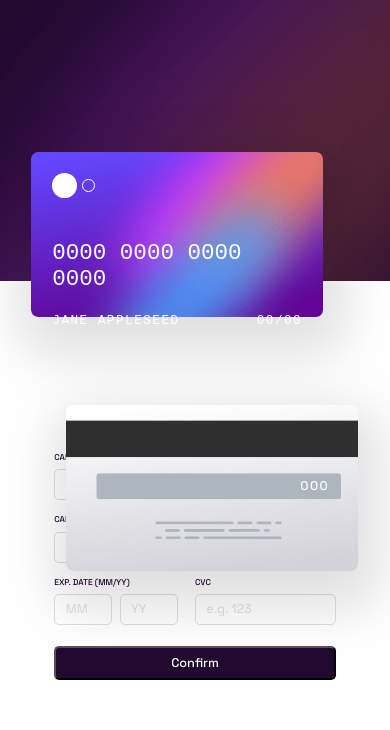
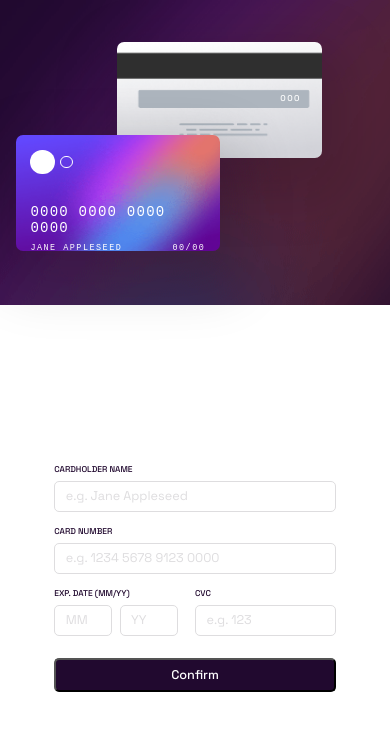
Before and after one commit to cameaann/interactiveCard, a React (Create React App) app: page / in a window 390 px wide. Shown: the top 730 px of the page. Built offline with nearby package versions, Linux system fonts and the light colour scheme.

Commit message:
added responsiveness to mobile

```diff
--- a/src/assets/styles/_bankcard.scss
+++ b/src/assets/styles/_bankcard.scss
@@ -23,10 +23,27 @@
     &__header{
         margin-bottom: 6rem;
         width:10rem;
+
+        @include response(tab-port){
+            margin-bottom: 6rem*.8;
+        }
+
+            @include response(phone){
+                margin-bottom: 6rem*.7;
+            }
            }
     &__main{
         margin-bottom: 3rem;
         display: flex;
+
+        @include response(tab-port){
+            margin-bottom: 1.4rem;
+        }
+
+        @include response(phone){
+            margin-bottom: 1rem;
+        }
+
     }
     &__footer{
         display: flex;
@@ -36,12 +53,45 @@
         &-name{
             text-transform: uppercase;
 
+            @include response(tab-port){
+                font-size: 1.6rem;
+            }
+
+            @include response(phone){
+                font-size: 1.2rem;
+            }
         }
         &-date{
             display: flex;
+
+            @include response(tab-port){
+                font-size: 1.6rem;
+            }
+
+            @include response(phone){
+                font-size: 1.2rem;
+            }
         }
+    }
 
+    @include response(tab-land){
+        left:4%;
     }
+
+    @include response(tab-port){
+        left:4%;
+        width: 35.5rem*.8;
+        height: 17.5rem*.8;
+        padding: 3rem*.8;
+    }
+
+
+    @include response(phone){
+        width: 35.5rem*.7;
+        height: 17.5rem*.7;
+        padding: 3rem*.7;
+        top:16%;
+   }
 }
 .logobox{
     display: flex;
@@ -62,10 +112,10 @@
 
 .logoExtra{
     display: block;
-        width:1.5rem;
-        height:1.5rem;
-        border-radius: 50%;
-        border: 1px solid $white;
+    width:1.5rem;
+    height:1.5rem;
+    border-radius: 50%;
+    border: 1px solid $white;
 }
 
 .numbergroup{
@@ -76,6 +126,19 @@
     &-number{
         margin-right: 2.5px;
     }
+    @include response(tab-port){
+        margin-right:0;
+        font-size: 2rem;
+        letter-spacing: 1.2px;
+
+    }
+    @include response(phone){
+        margin-right:0;
+        font-size: 2rem;
+        letter-spacing: 1.2px;
+
+    }
+
 }
 
 .backcard{
@@ -103,5 +166,31 @@
         top: 44%;
         right:10%;
         letter-spacing: 1.5px;
+
+        @include response(tab-port){
+            font-size: 1.4rem;
+        }
+
+        @include response(phone){
+            font-size: 1.2rem;
+        }
     }
+    @include response(tab-land){
+        left:8%;
+    }
+
+    @include response(tab-port){
+        left:8%;
+        width: 35.5rem*.8;
+        height: 17.5rem*.8;
+        padding: 3rem*.8;
+    }
+
+    @include response(phone){
+        top:5%;
+        left:30%;
+        width: 35.5rem*.7;
+        height: 17.5rem*.7;
+        padding: 3rem*.7;
+   }
 }
--- a/src/assets/styles/_form.scss
+++ b/src/assets/styles/_form.scss
@@ -7,12 +7,21 @@
     align-items: center;
     justify-content: center;
 
+    @include response(phone){
+         flex-basis: 1;
+    }
+
 }
 .cardform{
     display: flex;
     flex-direction: column;
     width:40rem;
-    margin-left:32rem;
+    // margin-left:32rem;
+
+    @include response(tab-port){
+        margin-left: 12rem;
+    }
+
 
     @include response(phone){
         margin-left:0;
@@ -28,8 +37,6 @@
         width:50%;
     }
 }
-
-
 
 .formfield{
     display: flex;
@@ -109,6 +116,7 @@
     }
     &__black.success{
         width: 100%;
+        padding: 1.5rem;
     }
 }
 
@@ -117,6 +125,16 @@
     display: flex;
     flex-direction: column;
     align-items: center;
+
+    @include response(tab-port){
+        margin-left: 20rem;
+        width:70%;
+    }
+
+    @include response(phone){
+        margin-left: 0;
+        width:70%;
+    }
 }
 .successCircle{
     display: block;
@@ -126,6 +144,11 @@
     border: 1px solid blue;
     background-image:$secondary;
     margin-bottom: 3rem;
+
+    @include response(phone){
+        width:8rem;
+        height:8rem;
+    }
 }
 .successMessage{
     &_big{
@@ -134,6 +157,10 @@
         font-weight: bold;
         margin-bottom: 2.5rem;
         letter-spacing: 1.5px;
+
+        @include response(phone){
+           font-size: 3rem;
+        }
     }
     &_small{
         margin-bottom: 2rem;
--- a/src/assets/styles/styles.scss
+++ b/src/assets/styles/styles.scss
@@ -45,11 +45,13 @@ body{
 
 .main{
     position: relative;
-    display: flex;
+    display: grid;
+    grid-template-columns: 30% 70%;
     height: 100vh;
 
+
     @include response(phone){
-        flex-direction: column;
+        grid-template-columns: 100%;
     }
 }
 .leftside{
```
